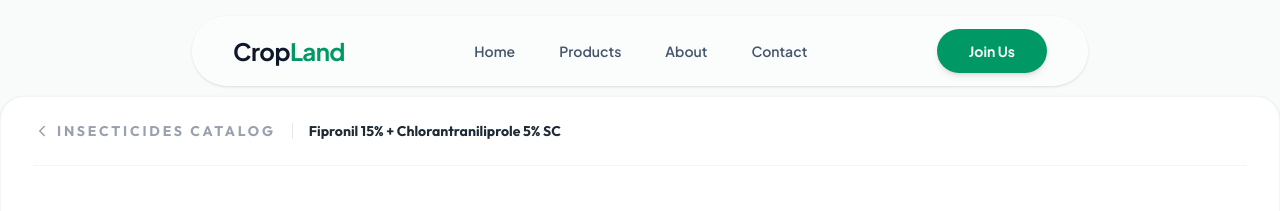
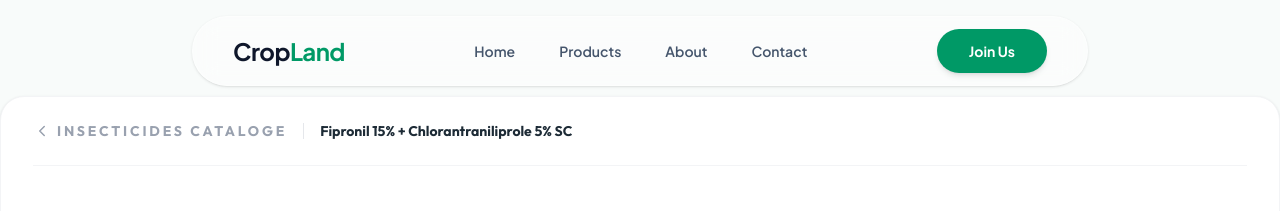
Before and after one commit to prashantyadav07/Pesticides-frontend, a React (Vite) app: page /product/1 in a window 1280 px wide. Shown: the top 211 px of the page. Built offline with nearby package versions, Linux system fonts and the light colour scheme.

Commit message:
new 2 push

```diff
--- a/src/pages/ProductDetail.jsx
+++ b/src/pages/ProductDetail.jsx
@@ -99,7 +99,7 @@ const ProductDetail = () => {
             className="flex items-center gap-1.5 text-xs md:text-sm font-bold text-gray-400 hover:text-[#0A7C5C] transition-colors shrink-0"
           >
             <ChevronLeft size={18} />
-            <span className="uppercase tracking-[0.2em]">{product.category} CATALOG</span>
+            <span className="uppercase tracking-[0.2em]">{product.category} CATALOGE</span>
           </Link>
           <div className="h-4 w-px bg-gray-200 mx-4 hidden sm:block" />
           <span className="text-xs md:text-sm text-[#1D2B36] font-bold truncate max-w-[150px] sm:max-w-none hidden sm:block">
```
